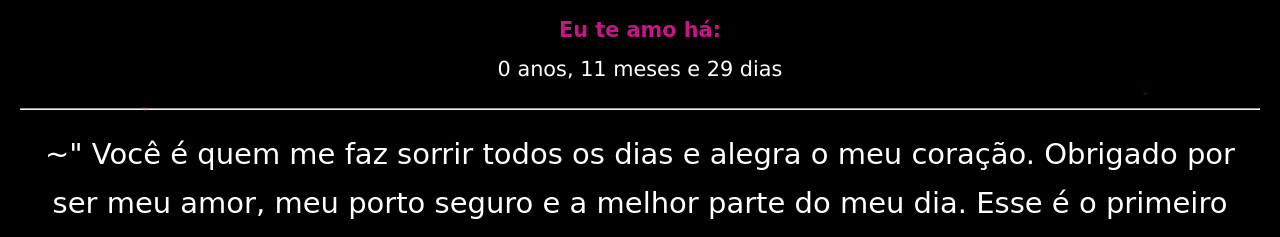
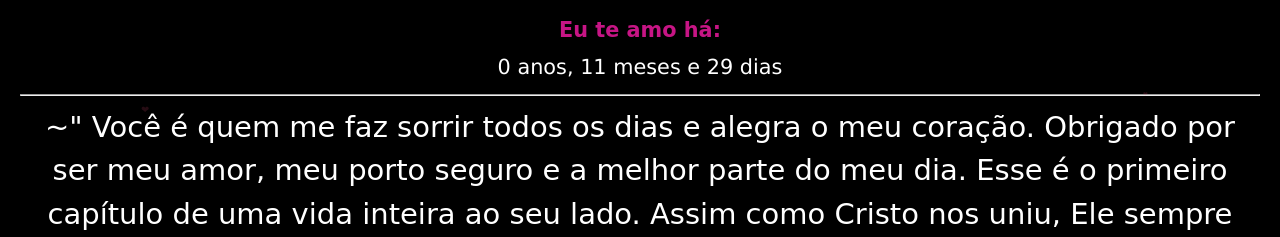
Before and after one commit to RyanSF21/nossonamoro, a plain HTML site: page index.html in a window 1280 px wide. Shown: the part 560-797 px from the top of the page. Drawn offline with Linux system fonts and the light colour scheme.

Commit message:
Update pag.css

```diff
--- a/pag.css
+++ b/pag.css
@@ -37,8 +37,8 @@ h2 {
 
 p {
   font-size: 29px;
-  line-height: 1.7;
-  margin: 20px 0;
+  line-height: 1.5;
+  margin: 10px 0;
   color: #ffffff;
 }
 #contador {
```
